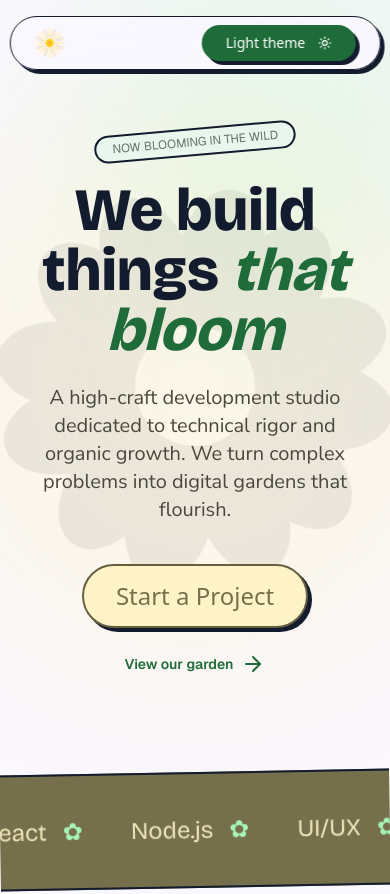
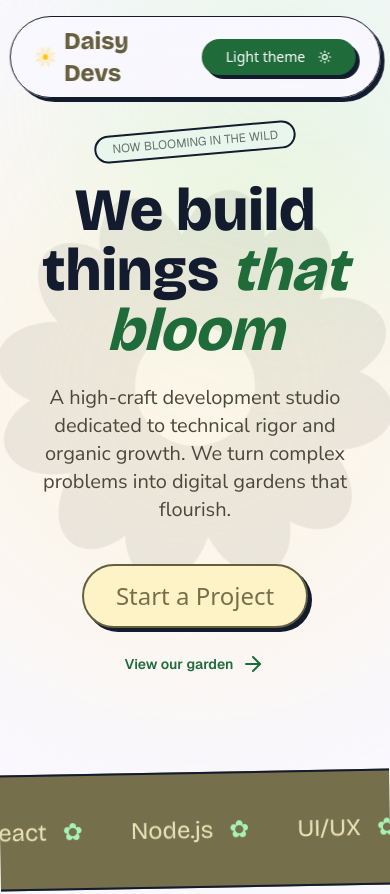
Before and after one commit to Daisy-Devs/daisy-devs-portfolio, a Next.js app: page / in a window 390 px wide. Shown: the top 894 px of the page. Built offline with nearby package versions, Linux system fonts and the light colour scheme.

Commit message:
style(navbar): make the site title always visible on small screens

```diff
--- a/src/components/navbar.tsx
+++ b/src/components/navbar.tsx
@@ -30,7 +30,7 @@ const Navbar = () => {
       <div className="flex items-center justify-between gap-12">
         <a href="#" className="flex items-center gap-2 text-primary font-bold">
           <DaisyIcon />
-          <span className="hidden sm:inline font-bricolage-grotesque font-extrabold text-2xl">
+          <span className="inline font-bricolage-grotesque font-extrabold text-2xl">
             Daisy Devs
           </span>
         </a>
```
